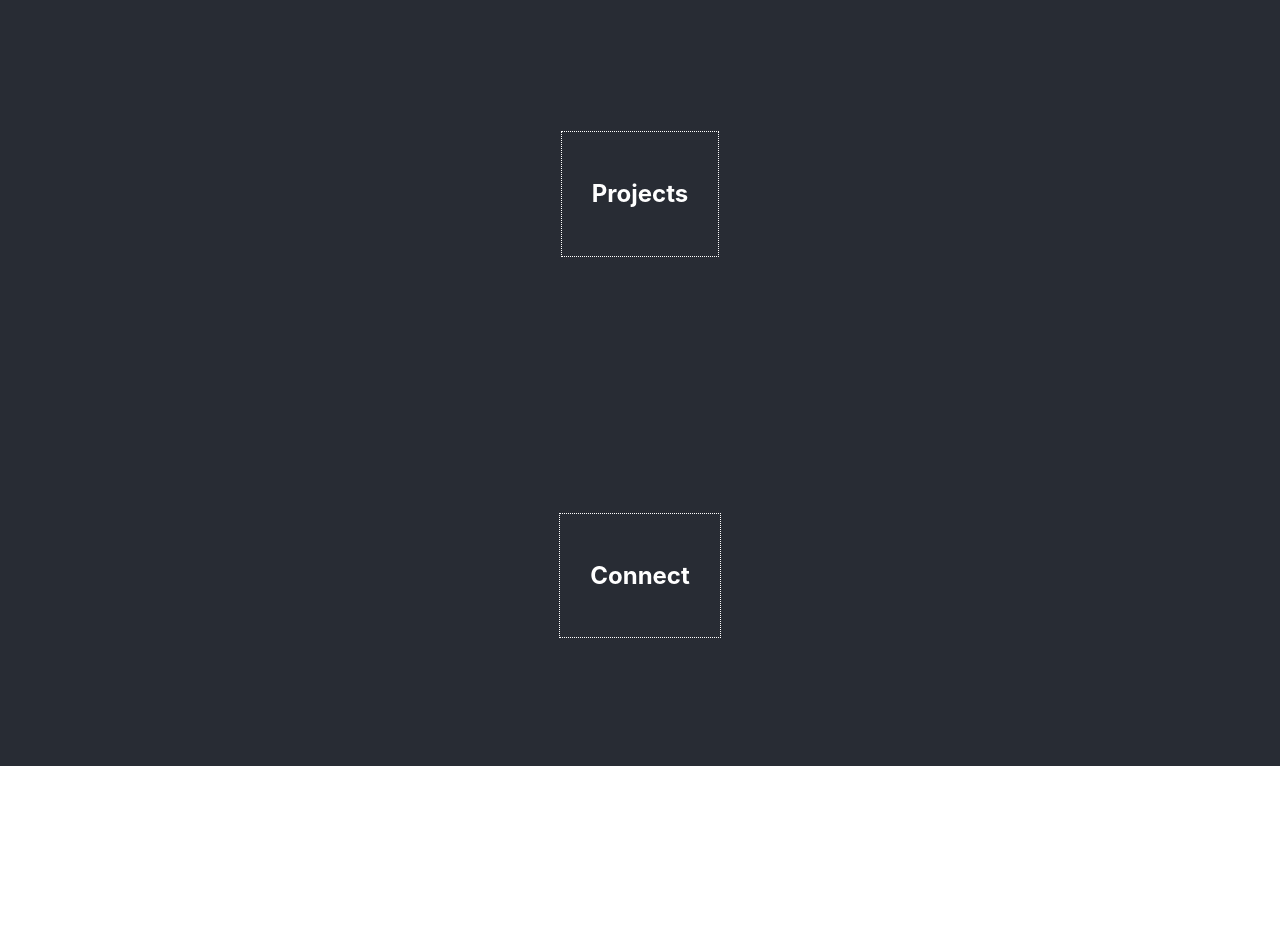
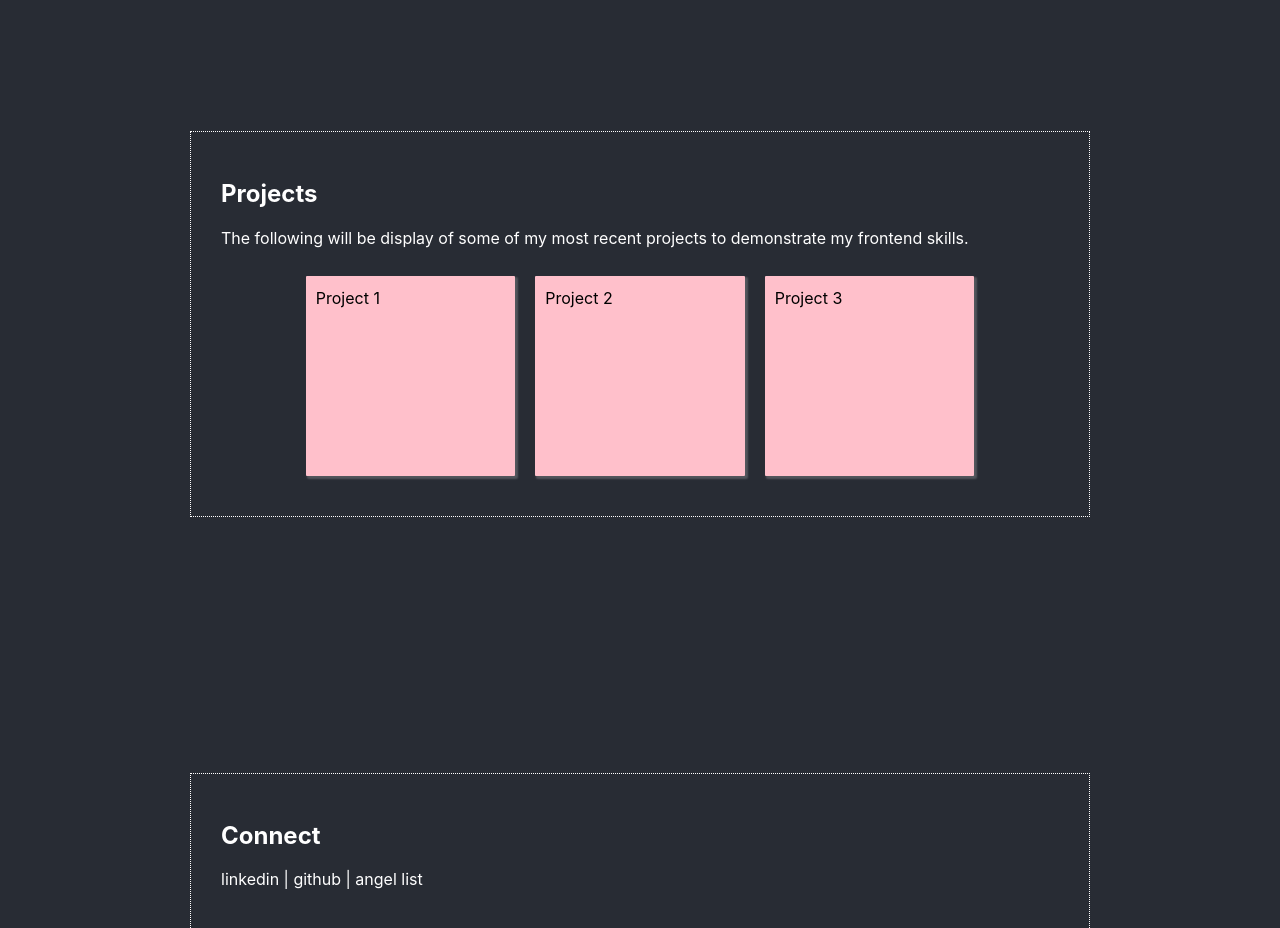
Before and after one commit to riceball1/riceball1.github.io, a React (Create React App) app: page / in a window 1280 px wide. Shown: the part 1040-1968 px from the top of the page. Before the commit the page ends 1806 px from the top, so only its background shows below. Built offline with nearby package versions, Linux system fonts and the light colour scheme.

Commit message:
Added more content

```diff
--- a/src/App.css
+++ b/src/App.css
@@ -1,3 +1,7 @@
+* {
+  box-sizing: border-box;
+}
+
 .App {
   text-align: center;
 }
@@ -27,7 +31,29 @@
   text-align: left;
   margin: 10% 10%;
   padding: 30px;
+  max-width: 900px;
+  width: 80%;
   font-size: 1rem;
   border: 1px dotted white;
   line-height: 1.5rem;
 }
+
+/* App Project*/
+
+.App-gallery {
+  display: flex;
+  flex-direction: row;
+  justify-content: center;
+  align-items: center;
+}
+
+.App-project {
+  color: black;
+  width: 25%;
+  height: 200px;
+  margin: 10px;
+  padding: 10px;
+  border-radius: 1px;
+  box-shadow: 2px 2px 2px 1px rgba(255, 255, 255, .2);
+  background-color: pink;
+}
--- a/src/App.tsx
+++ b/src/App.tsx
@@ -37,12 +37,21 @@ function App() {
           <p>Not only do I enjoy web development, I also am a minimalist, foodie, international traveller, language lover, and enjoy strength training + soccer.</p>
         </div>
 
-        <div className="App-block" id="project">
+        <div className="App-block" id="projects">
         <h2>Projects</h2>
+        <p>The following will be display of some of my most recent projects to demonstrate my frontend skills.</p>
+          <div className="App-gallery">
+            <div className="App-project">Project 1</div>
+            <div className="App-project">Project 2</div>
+            <div className="App-project">Project 3</div>
+          </div>
         </div>
 
         <div className="App-block" id="connect">
         <h2>Connect</h2>
+        <p>
+        linkedin | github | angel list
+        </p>
         </div>
       </header>
     </div>
```
